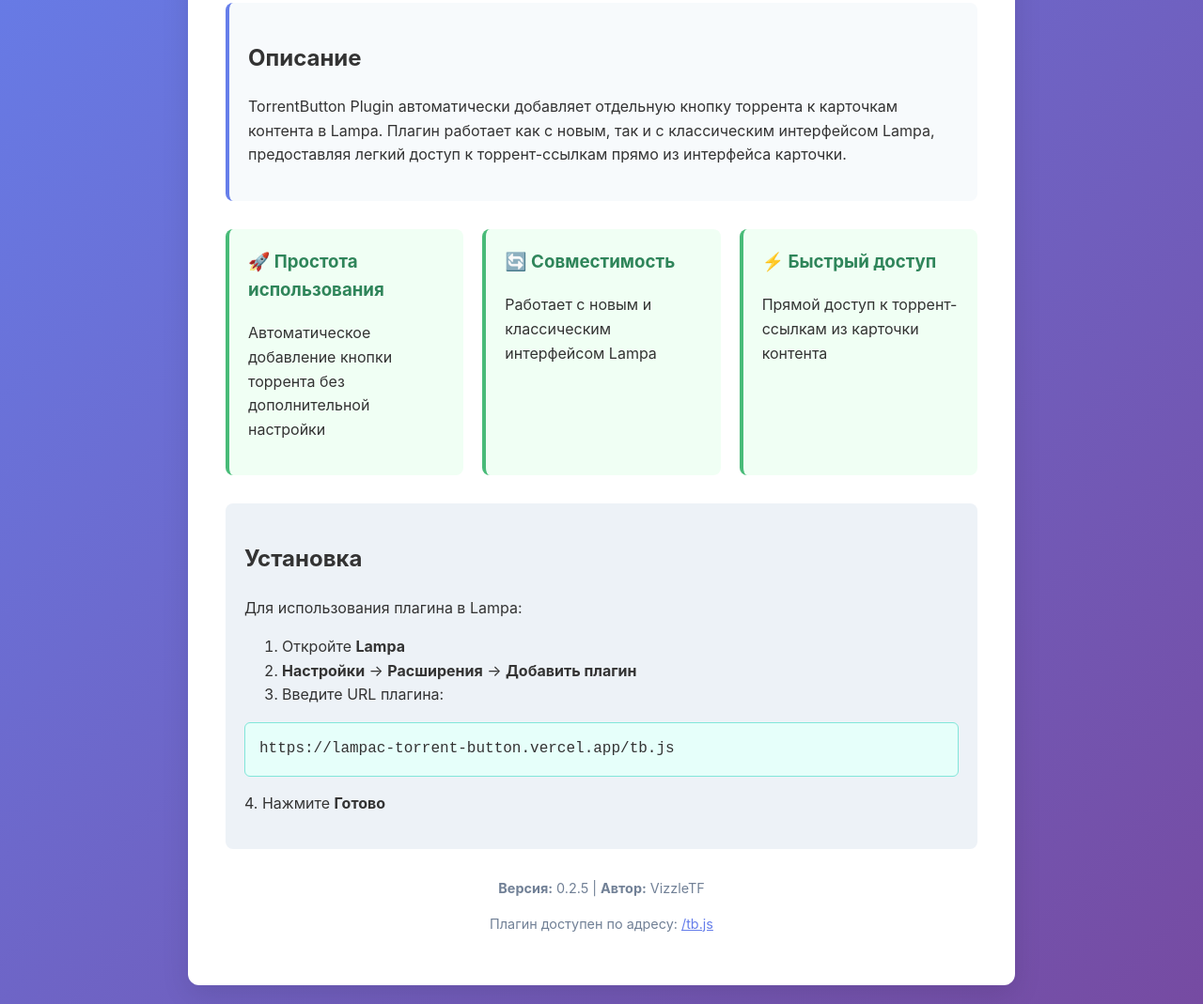
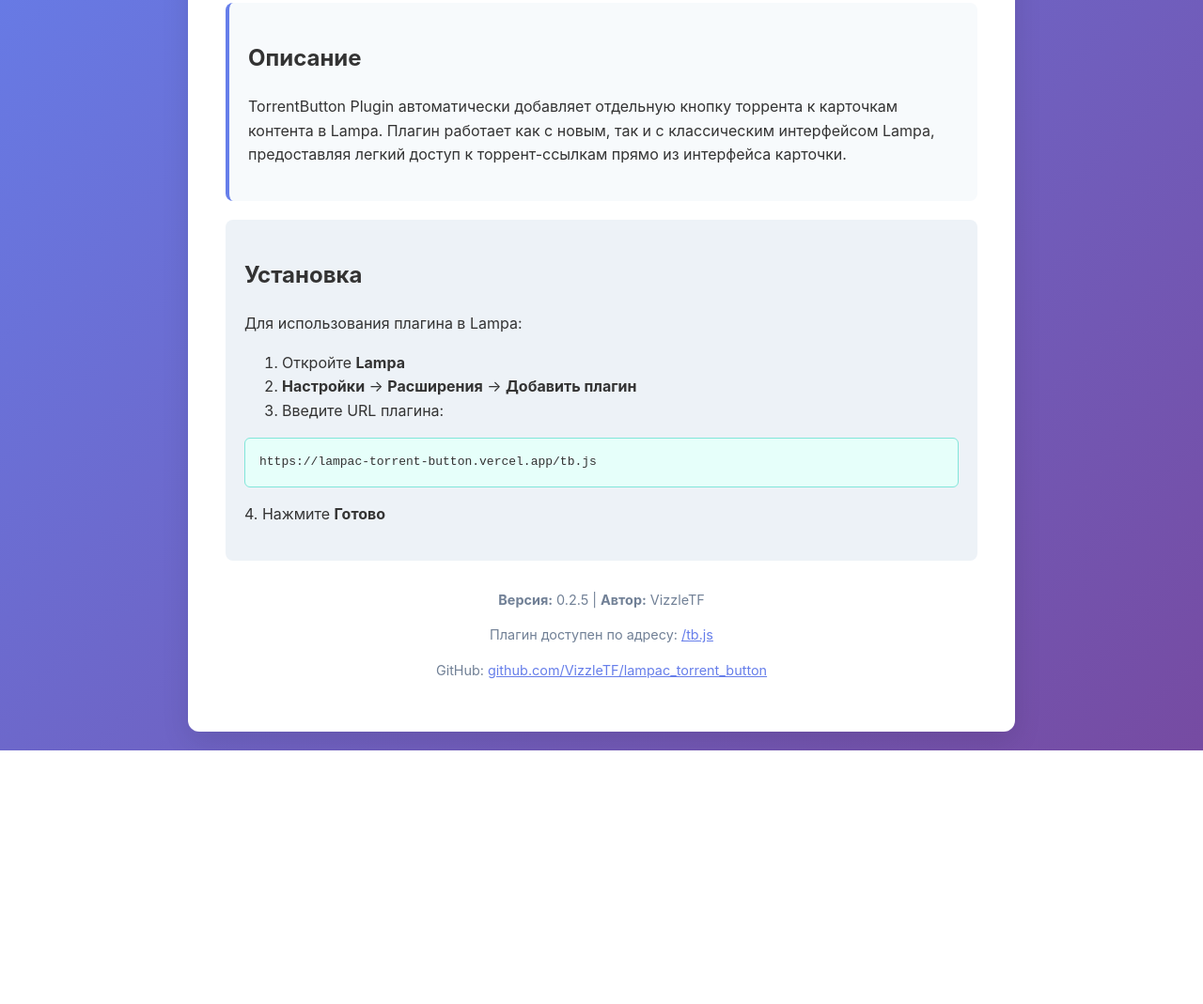
Before and after one commit to VizzleTF/lampac_torrent_button, a plain HTML site: page public/index.html in a window 1280 px wide. Shown: the part 178-1247 px from the top of the page at 94% size. After the commit the page ends 977 px from the top, so only its background shows below. Drawn offline with Linux system fonts and the light colour scheme.

Commit message:
💄 style(public): improve index.html styles and readability

```diff
--- a/public/index.html
+++ b/public/index.html
@@ -3,7 +3,7 @@
 
 <head>
     <meta charset="UTF-8">
-    <meta name="viewport" content="width=device-width, initial-scale=1.0">
+    <meta name="viewport" content="width=device-width,initial-scale=1">
     <title>TorrentButton Plugin - Lampa</title>
     <style>
         body {
@@ -13,105 +13,69 @@
             padding: 20px;
             background: linear-gradient(135deg, #667eea 0%, #764ba2 100%);
             min-height: 100vh;
-            color: #333;
+            color: #333
         }
 
-        .container {
+        .c {
             max-width: 800px;
             margin: 0 auto;
             background: white;
             border-radius: 12px;
             padding: 40px;
-            box-shadow: 0 10px 30px rgba(0, 0, 0, 0.1);
+            box-shadow: 0 10px 30px rgba(0, 0, 0, .1)
         }
 
         h1 {
             color: #2d3748;
             text-align: center;
             margin-bottom: 30px;
-            font-size: 2.5em;
+            font-size: 2.5em
         }
 
-        .description {
+        .d {
             background: #f7fafc;
             padding: 20px;
             border-radius: 8px;
             margin: 20px 0;
-            border-left: 4px solid #667eea;
+            border-left: 4px solid #667eea
         }
 
-        .installation {
+        .i {
             background: #edf2f7;
             padding: 20px;
             border-radius: 8px;
-            margin: 20px 0;
+            margin: 20px 0
         }
 
-        .url-box {
+        .u {
             background: #e6fffa;
             border: 1px solid #81e6d9;
             border-radius: 6px;
             padding: 15px;
             margin: 15px 0;
-            font-family: 'Courier New', monospace;
-            word-break: break-all;
+            font-family: monospace;
+            word-break: break-all
         }
 
-        .version {
+        .v {
             text-align: center;
             color: #718096;
-            font-size: 0.9em;
-            margin-top: 30px;
-        }
-
-        .features {
-            display: grid;
-            grid-template-columns: repeat(auto-fit, minmax(250px, 1fr));
-            gap: 20px;
-            margin: 30px 0;
-        }
-
-        .feature {
-            background: #f0fff4;
-            padding: 20px;
-            border-radius: 8px;
-            border-left: 4px solid #48bb78;
-        }
-
-        .feature h3 {
-            margin-top: 0;
-            color: #2f855a;
+            font-size: .9em;
+            margin-top: 30px
         }
     </style>
 </head>
 
 <body>
-    <div class="container">
+    <div class="c">
         <h1>🔗 TorrentButton Plugin</h1>
-
-        <div class="description">
+        <div class="d">
             <h2>Описание</h2>
             <p>TorrentButton Plugin автоматически добавляет отдельную кнопку торрента к карточкам контента в Lampa.
                 Плагин работает как с новым, так и с классическим интерфейсом Lampa, предоставляя легкий доступ к
                 торрент-ссылкам прямо из интерфейса карточки.</p>
         </div>
-
-        <div class="features">
-            <div class="feature">
-                <h3>🚀 Простота использования</h3>
-                <p>Автоматическое добавление кнопки торрента без дополнительной настройки</p>
-            </div>
-            <div class="feature">
-                <h3>🔄 Совместимость</h3>
-                <p>Работает с новым и классическим интерфейсом Lampa</p>
-            </div>
-            <div class="feature">
-                <h3>⚡ Быстрый доступ</h3>
-                <p>Прямой доступ к торрент-ссылкам из карточки контента</p>
-            </div>
-        </div>
-
-        <div class="installation">
+        <div class="i">
             <h2>Установка</h2>
             <p>Для использования плагина в Lampa:</p>
             <ol>
@@ -119,17 +83,14 @@
                 <li><strong>Настройки</strong> → <strong>Расширения</strong> → <strong>Добавить плагин</strong></li>
                 <li>Введите URL плагина:</li>
             </ol>
-
-            <div class="url-box">
-                https://lampac-torrent-button.vercel.app/tb.js
-            </div>
-
+            <div class="u">https://lampac-torrent-button.vercel.app/tb.js</div>
             <p>4. Нажмите <strong>Готово</strong></p>
         </div>
-
-        <div class="version">
+        <div class="v">
             <p><strong>Версия:</strong> 0.2.5 | <strong>Автор:</strong> VizzleTF</p>
-            <p>Плагин доступен по адресу: <a href="/tb.js" style="color: #667eea;">/tb.js</a></p>
+            <p>Плагин доступен по адресу: <a href="/tb.js" style="color:#667eea">/tb.js</a></p>
+            <p>GitHub: <a href="https://github.com/VizzleTF/lampac_torrent_button" style="color:#667eea"
+                    target="_blank">github.com/VizzleTF/lampac_torrent_button</a></p>
         </div>
     </div>
 </body>
```
